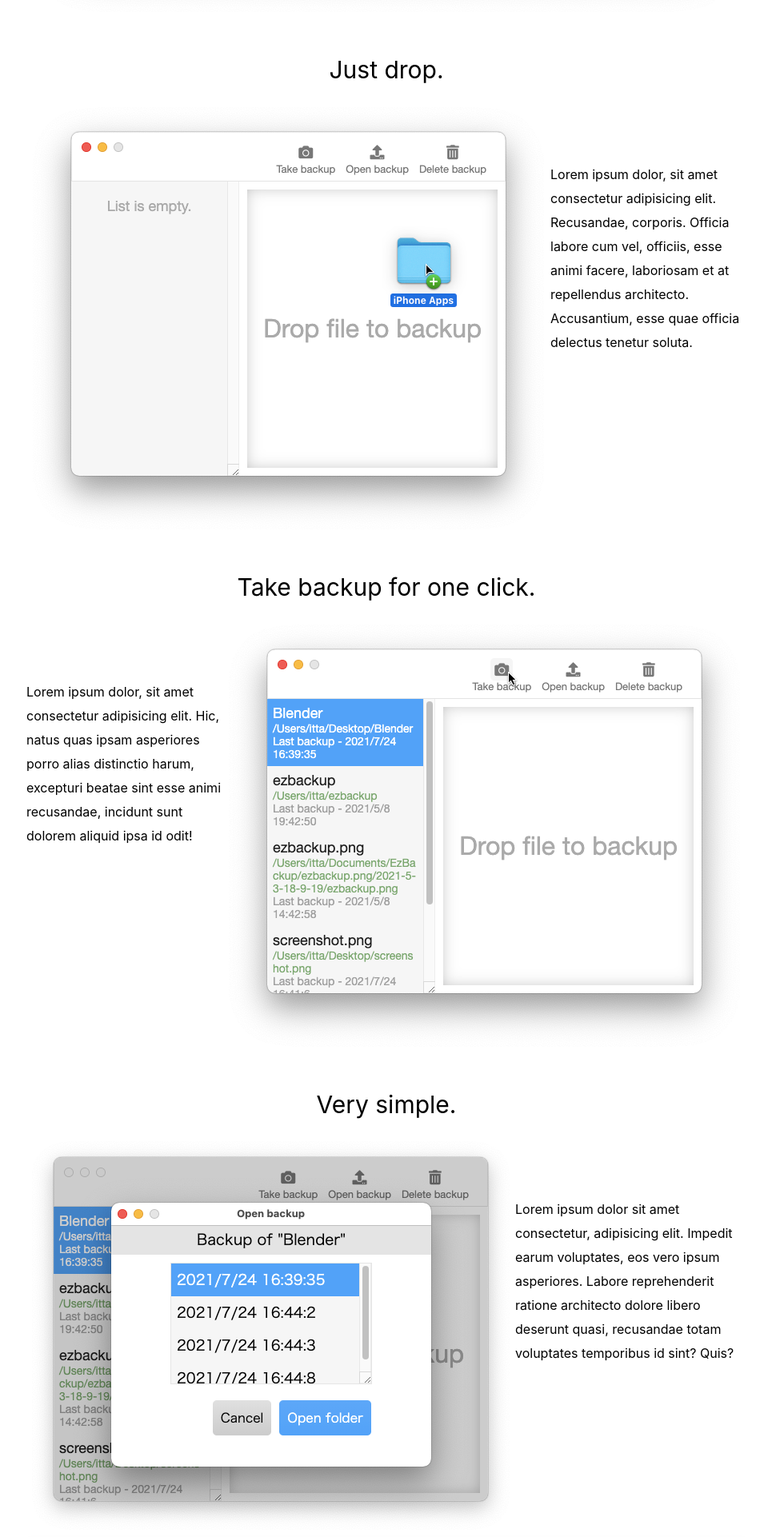
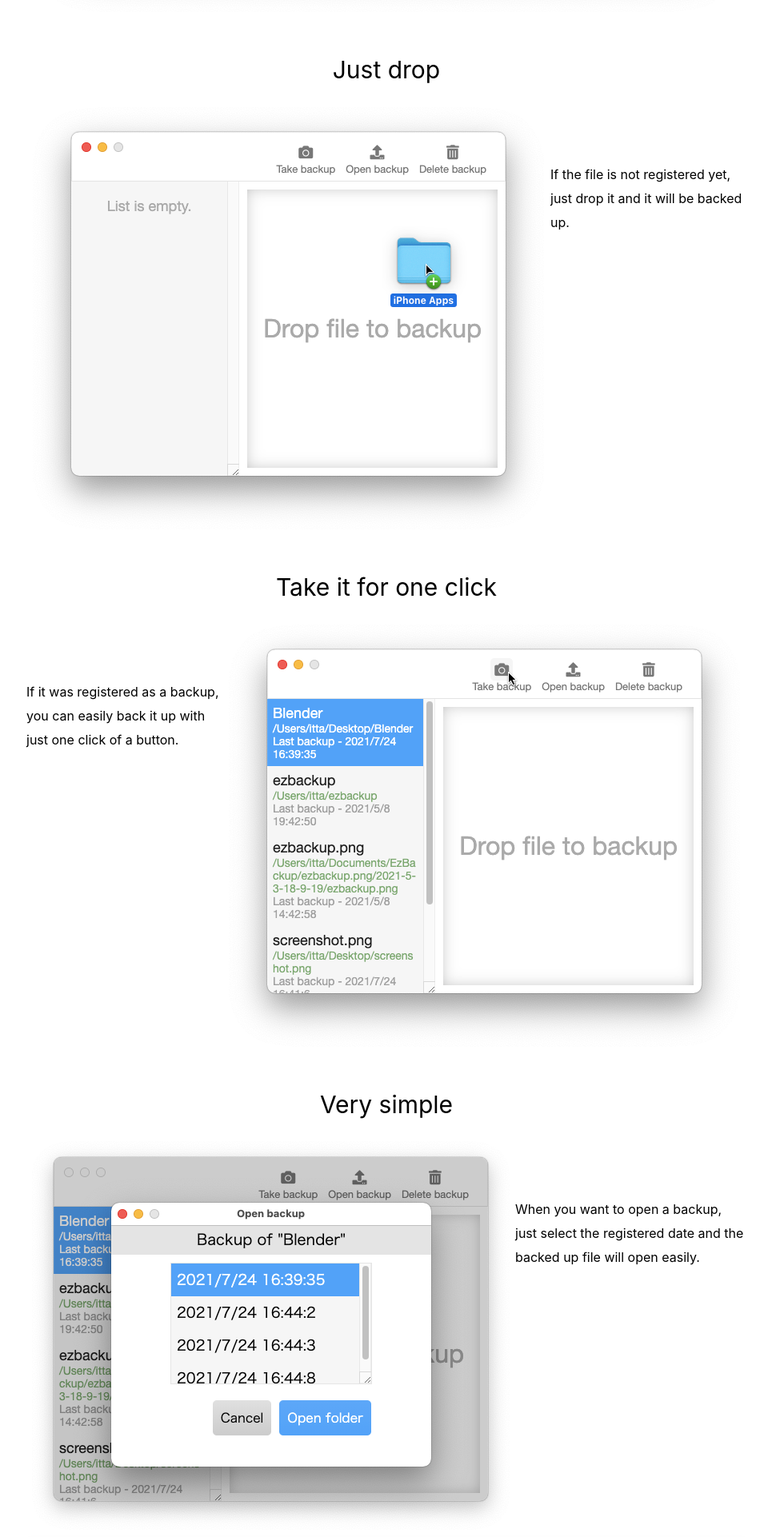
Before and after one commit to itta611/EzBackup.github.io, a plain HTML site: page index.html in a window 1280 px wide. Shown: the part 840-2762 px from the top of the page at 80% size, without its empty margins (157-1117 px from the left). Drawn offline with Linux system fonts and the light colour scheme.

Commit message:
first commit

```diff
--- a/index.html
+++ b/index.html
@@ -11,37 +11,37 @@
   <header>
     <div id="header-inner">
       <h1>Simple backup tool for Mac</h1>
-      <p>Lorem ipsum, dolor sit amet consectetur adipisicing elit. Voluptatem delectus omnis dicta fuga, nemo repellendus excepturi, amet iusto sint dolorem quasi, a at quibusdam vel atque deserunt quaerat quod maiores!</p>
-      <a href="https://itta611.github.io/EzBackup-dmg/EzBackup.dmg" id="download-btn-top" class="btn">Download now</a>
+      <p>EzBackup is simple backup tool for mac.<br>Everyone has their own way of using it.</p>
+      <a href="/thanks/" id="download-btn-top" class="btn">Download now</a>
     </div>
   </header>
   <div id="container">
     <img src="img/screenshot1.png" id="screenshot-top" class="screenshot">
     <div class="desc-item">
-      <h2>Just drop.</h2>
+      <h2>Just drop</h2>
       <div class="desc-item-inner">
         <img src="img/screenshot2.png" class="screenshot">
-        <p>Lorem ipsum dolor, sit amet consectetur adipisicing elit. Recusandae, corporis. Officia labore cum vel, officiis, esse animi facere, laboriosam et at repellendus architecto. Accusantium, esse quae officia delectus tenetur soluta.</p>
+        <p>If the file is not registered yet, just drop it and it will be backed up.</p>
       </div>
     </div>
     <div class="desc-item">
-      <h2>Take backup for one click.</h2>
+      <h2>Take it for one click</h2>
       <div class="desc-item-inner">
-        <p>Lorem ipsum dolor, sit amet consectetur adipisicing elit. Hic, natus quas ipsam asperiores porro alias distinctio harum, excepturi beatae sint esse animi recusandae, incidunt sunt dolorem aliquid ipsa id odit!</p>
+        <p>If it was registered as a backup, you can easily back it up with just one click of a button.</p>
         <img src="img/screenshot3.png" class="screenshot">
       </div>
     </div>
     <div class="desc-item">
-      <h2>Very simple.</h2>
+      <h2>Very simple</h2>
       <div class="desc-item-inner">
         <img src="img/screenshot4.png" class="screenshot">
-        <p>Lorem ipsum dolor sit amet consectetur, adipisicing elit. Impedit earum voluptates, eos vero ipsum asperiores. Labore reprehenderit ratione architecto dolore libero deserunt quasi, recusandae totam voluptates temporibus id sint? Quis?</p>
+        <p>When you want to open a backup, just select the registered date and the backed up file will open easily.</p>
         </div>
     </div>
     <div id="page-bottom">
       <img src="img/ezbackup.svg" alt="EzBackup" width="200" height="200">
       <h2>Get Started now!</h2>
-      <a href="https://itta611.github.io/EzBackup-dmg/EzBackup.dmg" id="download-btn-bottom" class="btn">Download now</a>
+      <a href="/thanks/" id="download-btn-bottom" class="btn">Download now</a>
     </div>
   </div>
   <footer>
```
Also changed, not shown: thanks/index.html (+4 -1 lines), 2 other files.
